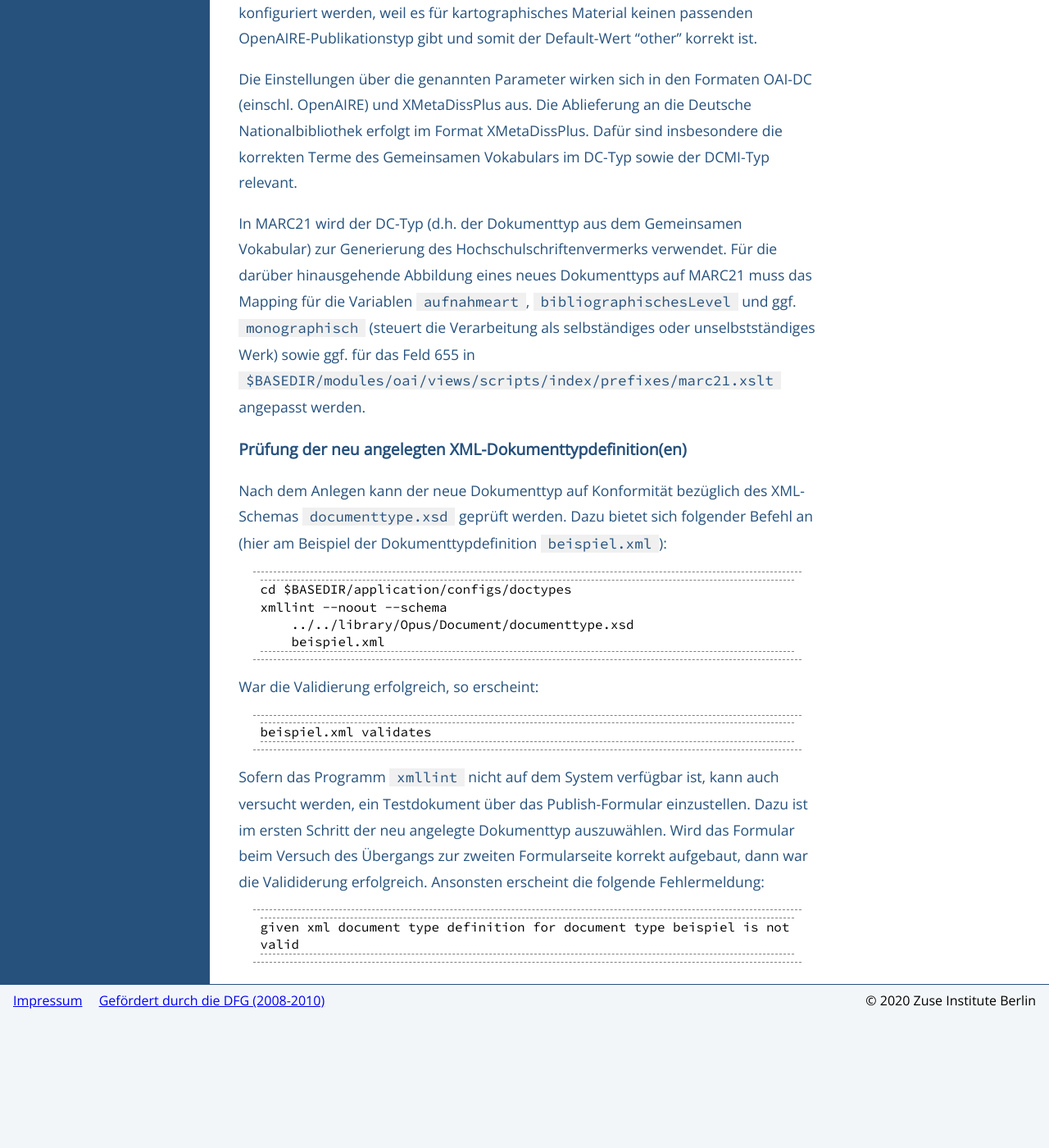
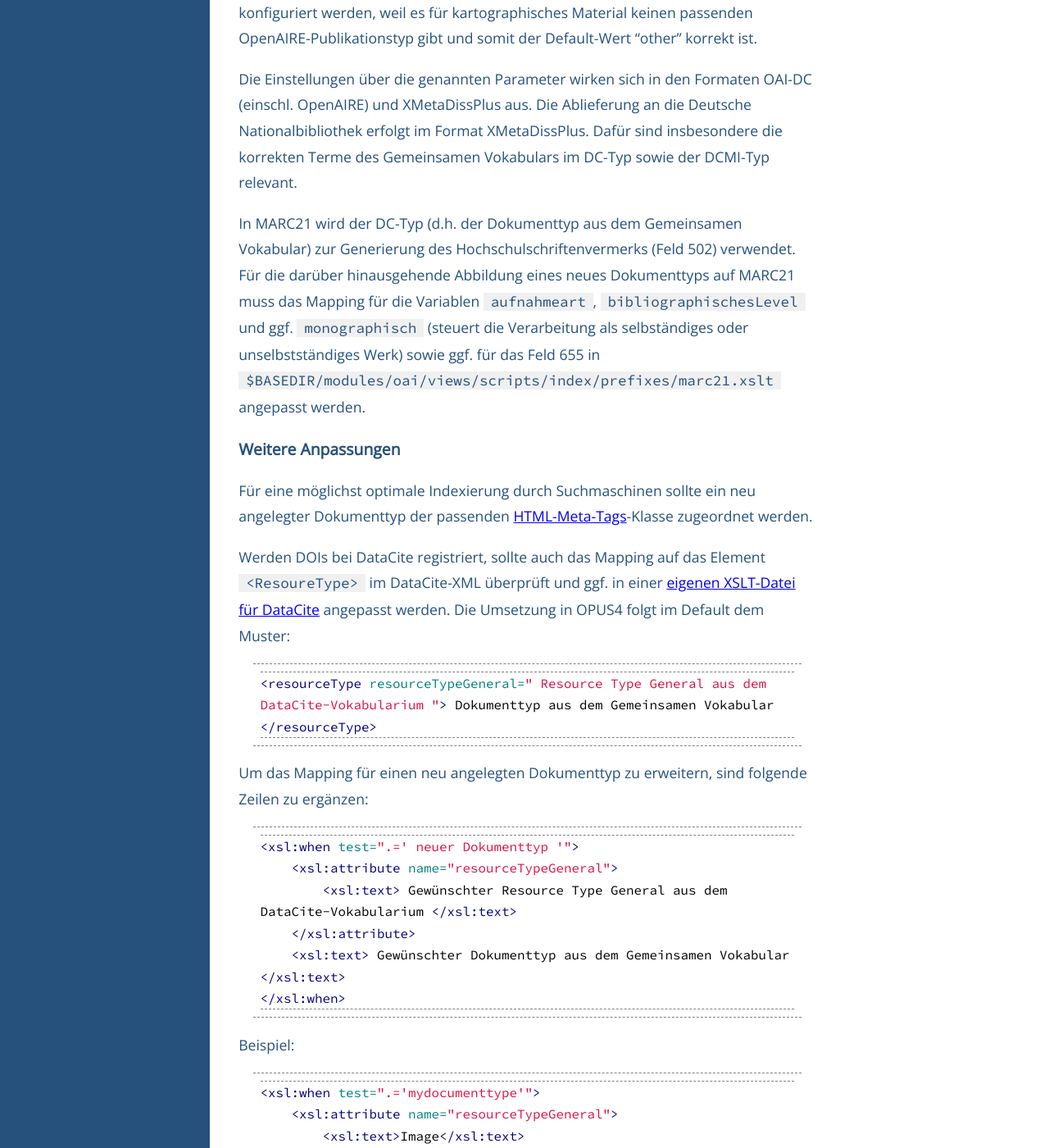
Before and after one commit to OPUS4/userdoc, a Jekyll site: the page built from config/doctypes.md, in a window 1280 px wide and 1400 px high, scrolled down 18974 px. Shown: the whole window at 82% size. Built offline with Jekyll 4.4.1, drawn with Linux system fonts in a browser that asks for light colours; before the commit the page ends 20215 px from its top, so only the background shows below that; some of the changed text lies outside the part shown.

Commit message:
#135 Notes on adapting HTML Meta Tags and DataCite resource types

```diff
--- a/config/doctypes.md
+++ b/config/doctypes.md
@@ -98,7 +98,7 @@ müssen deklariert werden, z.B.:
 ### Das Attribut name
 
 Das Attribut `name` legt die Bezeichnung des Feldes fest. Die Namen der Felder sind in der
-CamelCase Schreibweise formuliert. OPUS bringt bereits eine große Anzahl verschiedener
+CamelCase Schreibweise formuliert. OPUS4 bringt bereits eine große Anzahl verschiedener
 [Standardfelder](../reference/fields.html) mit.
 Darüber hinaus können neue, benutzerdefinierte Felder angelegt werden.
 
@@ -673,11 +673,53 @@ XMetaDissPlus. Dafür sind insbesondere die korrekten Terme des Gemeinsamen Voka
 der DCMI-Typ relevant.
 
 In MARC21 wird der DC-Typ (d.h. der Dokumenttyp aus dem Gemeinsamen Vokabular) zur Generierung des
-Hochschulschriftenvermerks verwendet.
+Hochschulschriftenvermerks (Feld 502) verwendet.
 Für die darüber hinausgehende Abbildung eines neues Dokumenttyps auf MARC21 muss das Mapping für die
 Variablen `aufnahmeart`, `bibliographischesLevel` und ggf. `monographisch` (steuert die Verarbeitung
 als selbständiges oder unselbstständiges Werk) sowie ggf. für das Feld 655 in
 `$BASEDIR/modules/oai/views/scripts/index/prefixes/marc21.xslt` angepasst werden.
+
+### Weitere Anpassungen
+
+Für eine möglichst optimale Indexierung durch Suchmaschinen sollte ein neu angelegter Dokumenttyp der
+passenden [HTML-Meta-Tags](../reference/metatags.html)-Klasse zugeordnet werden.
+
+Werden DOIs bei DataCite registriert, sollte auch das Mapping auf das Element `<ResoureType>` im
+DataCite-XML überprüft und ggf. in einer
+[eigenen XSLT-Datei für DataCite](../integration/doi.html#verwendung-einer-eigenen-xslt-datei-für-datacite)
+angepasst werden. Die Umsetzung in OPUS4 folgt im Default dem Muster:
+
+{% highlight xml %}
+<resourceType resourceTypeGeneral=" Resource Type General aus dem DataCite-Vokabularium "> Dokumenttyp aus dem Gemeinsamen Vokabular </resourceType>
+{% endhighlight %}
+
+Um das Mapping für einen neu angelegten Dokumenttyp zu erweitern, sind folgende Zeilen zu ergänzen:
+
+{% highlight xml %}
+<xsl:when test=".=' neuer Dokumenttyp '">
+    <xsl:attribute name="resourceTypeGeneral">
+        <xsl:text> Gewünschter Resource Type General aus dem DataCite-Vokabularium </xsl:text>
+    </xsl:attribute>
+    <xsl:text> Gewünschter Dokumenttyp aus dem Gemeinsamen Vokabular </xsl:text>
+</xsl:when>
+{% endhighlight %}
+
+Beispiel:
+
+{% highlight xml %}
+<xsl:when test=".='mydocumenttype'">
+    <xsl:attribute name="resourceTypeGeneral">
+        <xsl:text>Image</xsl:text>
+    </xsl:attribute>
+    <xsl:text>CartographicMaterial</xsl:text>
+</xsl:when>
+{% endhighlight %}
+
+Das führt dann zu folgender Ausgabe:
+`<resourceType resourceTypeGeneral="Image">CartographicMaterial</resourceType>`.
+
+Informationen zum Element `ResourceType` und den zulässigen Werten des DataCite-Vokabulariums finden sich
+unter https://datacite-metadata-schema.readthedocs.io/en/4.7/properties/resourcetype/.
 
 ### Prüfung der neu angelegten XML-Dokumenttypdefinition(en)
 
```
